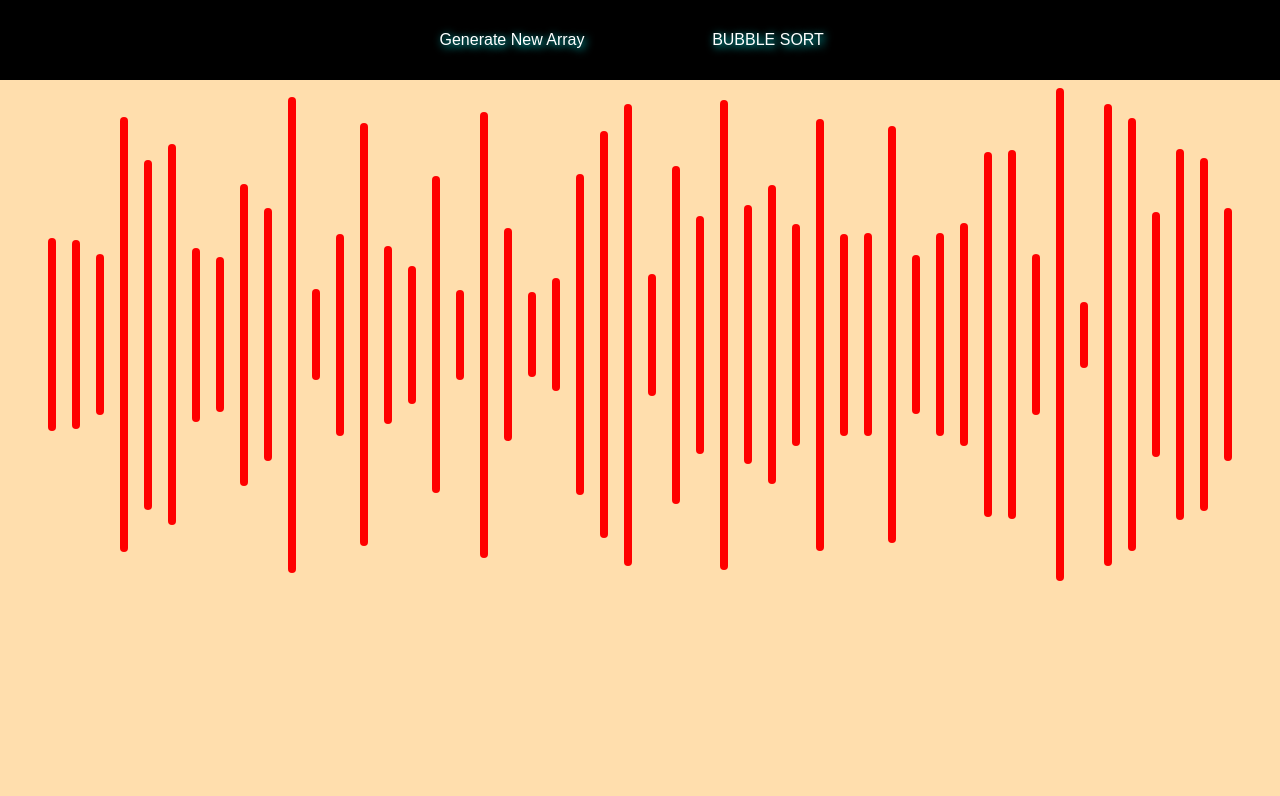
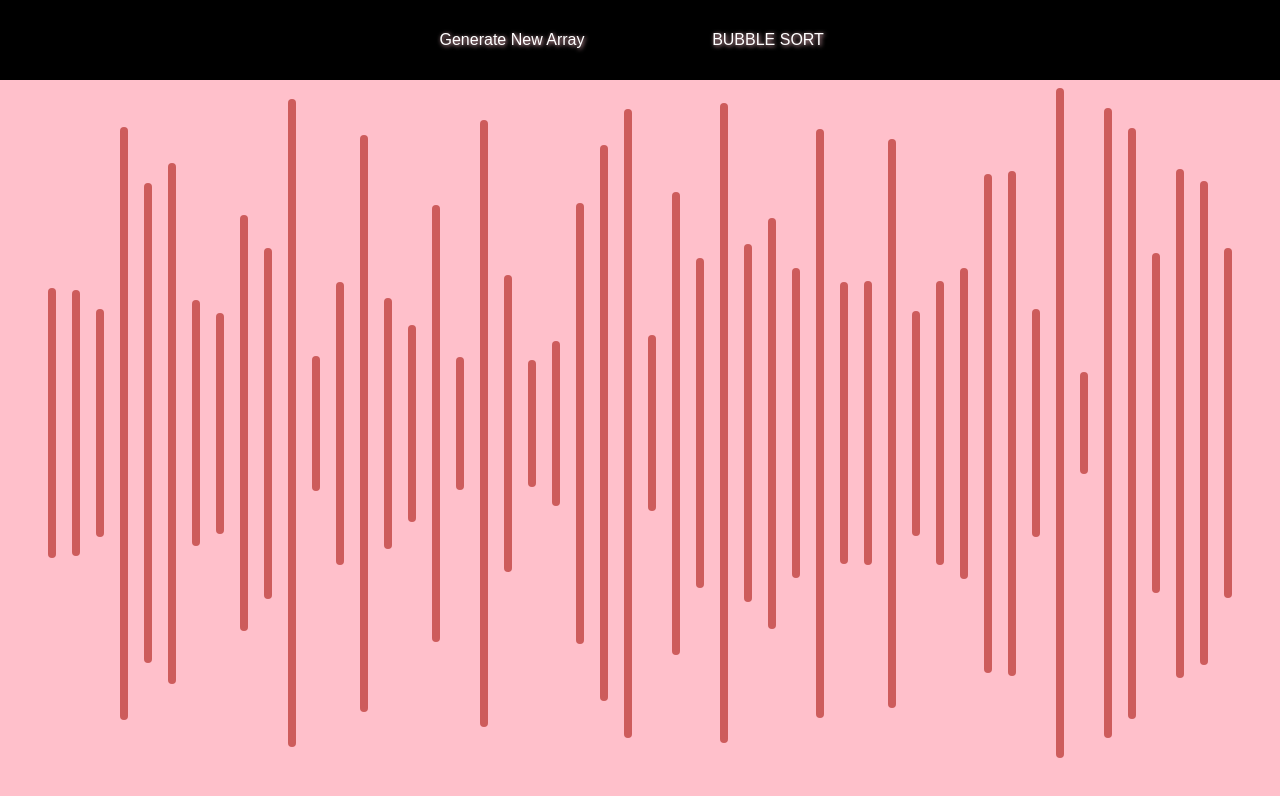
Before and after one commit to chagdhar/sort-vis, a React (Create React App) app: page / in a window 1280 px wide. Shown: the top 796 px of the page. Built offline with nearby package versions, Linux system fonts and the light colour scheme.

Commit message:
minor issues -- all sizes of bars are relative to the screen

```diff
--- a/src/SortingVisualizer/SortingVisualizer.css
+++ b/src/SortingVisualizer/SortingVisualizer.css
@@ -12,7 +12,7 @@
 }
 
 body{
-  background-color: navajowhite;
+  background-color: pink;
   text-align: center;
 }
 
@@ -32,6 +32,6 @@ body{
   background-color: transparent;
   border: none;
   outline-color: transparent;
-  text-shadow: 2px 2px 8px cyan;
+  text-shadow: 1px 1px 4px pink;
   cursor: pointer;
 }
--- a/src/SortingVisualizer/SortingVisualizer.jsx
+++ b/src/SortingVisualizer/SortingVisualizer.jsx
@@ -2,17 +2,20 @@ import React from 'react';
 import './SortingVisualizer.css';
 
 var NO_OF_BARS = 50;
-var MIN_SIZE = 50;
-var MAX_SIZE = 500;
 
-const PRIMARY_COLOR = "red";
+const PRIMARY_COLOR = "indianred";
 const SECONDRY_COLOR = "indigo";
+
+// need to set the MIN and MAX sizes wrt the screen
+const winHeight = window.innerHeight;
+const MIN_SIZE = Math.floor(winHeight*0.1);
+const MAX_SIZE = Math.floor(winHeight*0.85);
+
 
 //const marginSize = 10; // in pixels ;; change margin: field down in the bar div
 //const width = Math.floor((window.innerWidth / NO_OF_BARS)/3); //- 2*marginSize); ?? I want marginsize = width of eachbar
 
 const width = setWidth(NO_OF_BARS);
-
 //wrote function as i need to set later
 
 export default class Sorter extends React.Component {
```
